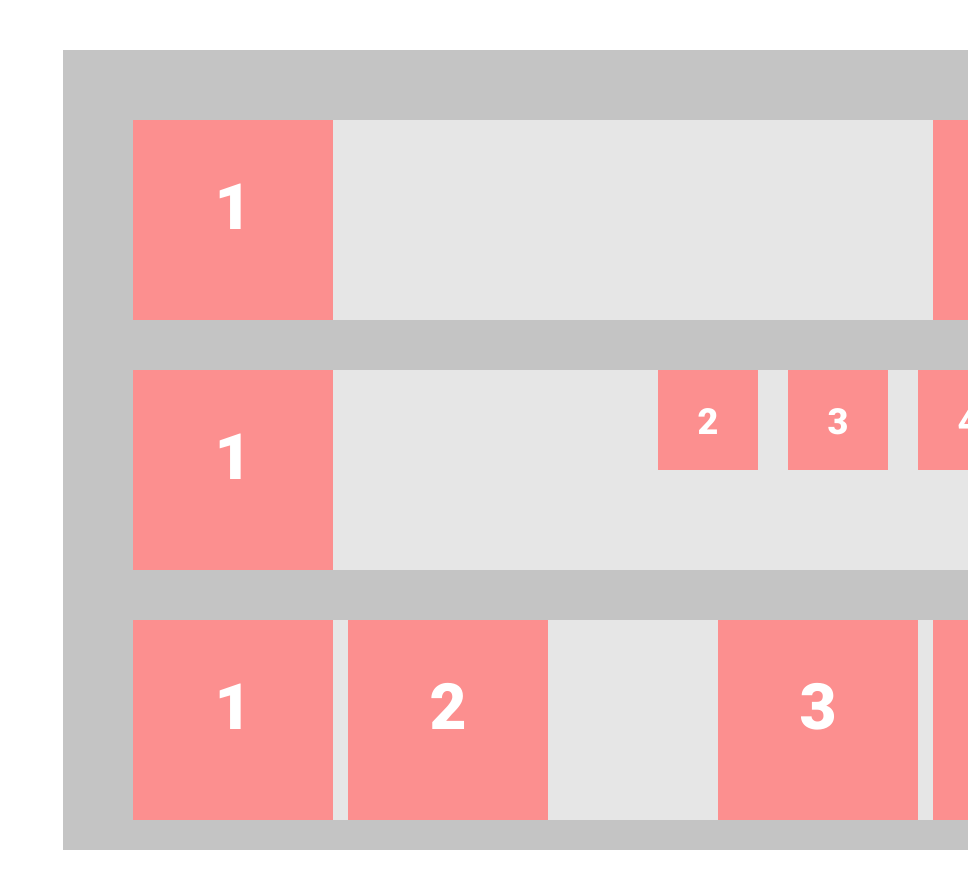
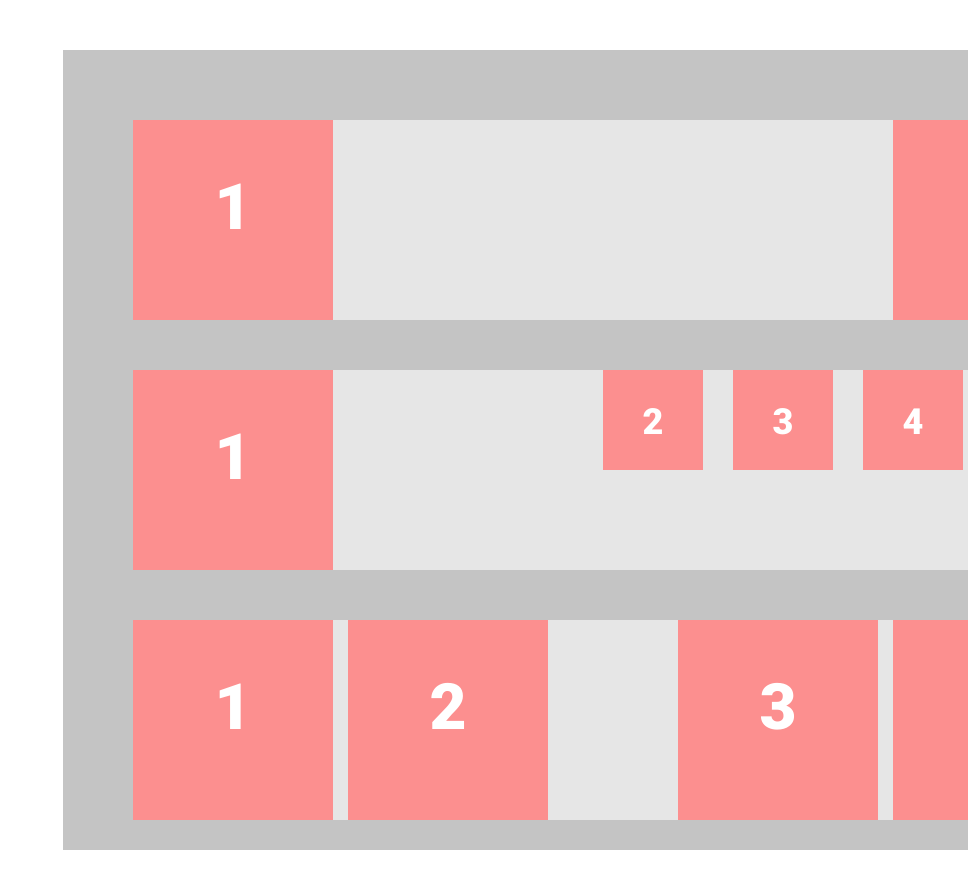
Before and after one commit to OleksandrYatskiv/Lesson-6, a plain HTML site: page index.html in a window 1280 px wide. Shown: the top 888 px of the page, without its empty margins (312-1280 px from the left). Drawn offline with Linux system fonts and the light colour scheme.

Commit message:
Made some changes

```diff
--- a/index.html
+++ b/index.html
@@ -11,25 +11,22 @@
 
 <body>
     <div class="wrapper">
-
         <div class="container">
             <div class="block_1">1</div>
             <div class="block_2">2</div>
         </div>
-
         <div class="container">
             <div class="block_1">1</div>
+            <div class="block_3 margin-1">2</div>
+            <div class="block_3">3</div>
+            <div class="block_3">4</div>
             <div class="block_3 none-margin">5</div>
-            <div class="block_3">4</div>
-            <div class="block_3">3</div>
-            <div class="block_3">2</div>
         </div>
-
         <div class="container">
             <div class="block_1">1</div>
             <div class="block_1 space-left">2</div>
-            <div class="block_2">4</div>
-            <div class="block_2 space-right">3</div>
+            <div class="block_4 margin-2">3</div>
+            <div class="block_4 space-left">4</div>
         </div>
 
     </div>
--- a/style.css
+++ b/style.css
@@ -13,7 +13,7 @@
 
 .wrapper {
     padding: 20px;
-    background-color:#C4C4C4;
+    background-color: #C4C4C4;
     width: 1100px;
     height: 800px;
     margin: 50px 375px;
@@ -21,8 +21,6 @@
 
 .container {
     background-color: #E6E6E6;
-    width: 1000px;
-    height: 200px;
     overflow: auto;
     margin: 50px;
 }
@@ -53,19 +51,33 @@
     height: 100px;
     width: 100px;
     font-size: 36px;
-    float: right;
     margin: 0px 15px;
     padding: 31px;
+    float: left;
 }
 
-.none-margin{
-    margin: 0;
+.block_4 {
+    background-color: #FC8F8F;
+    text-align: center;
+    padding: 50px;
+    width: 200px;
+    height: 200px;
+    float: left;
+    font-size: 64px;
 }
 
-.space-left{
+.margin-1{
+    margin-left: 270px;
+}
+
+.margin-2{
+    margin-left: 130px;
+}
+
+.none-margin {
+    margin: 0px 0px 0px 15px;
+}
+
+.space-left {
     margin-left: 15px;
 }
-
-.space-right{
-    margin-right: 15px;
-}
```
